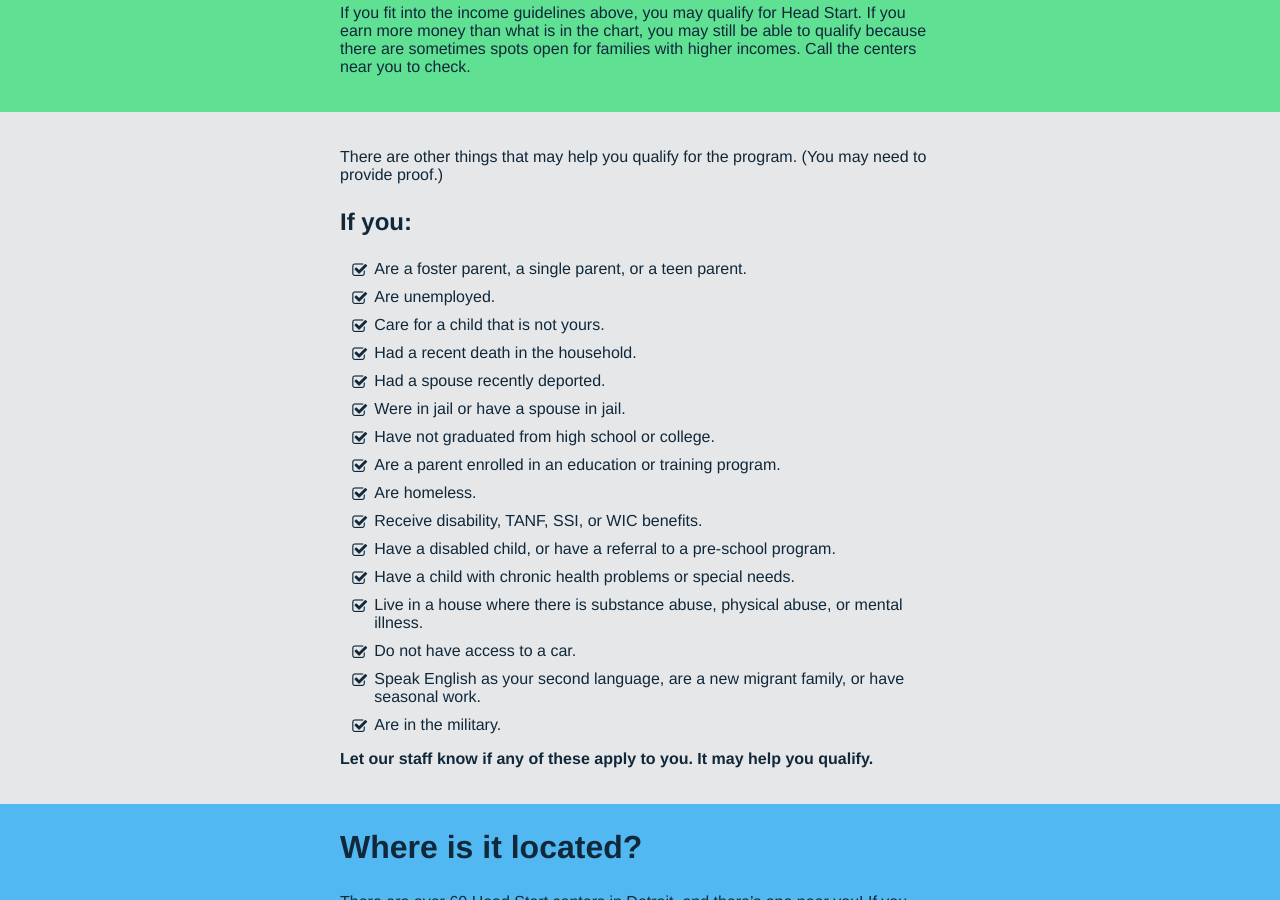
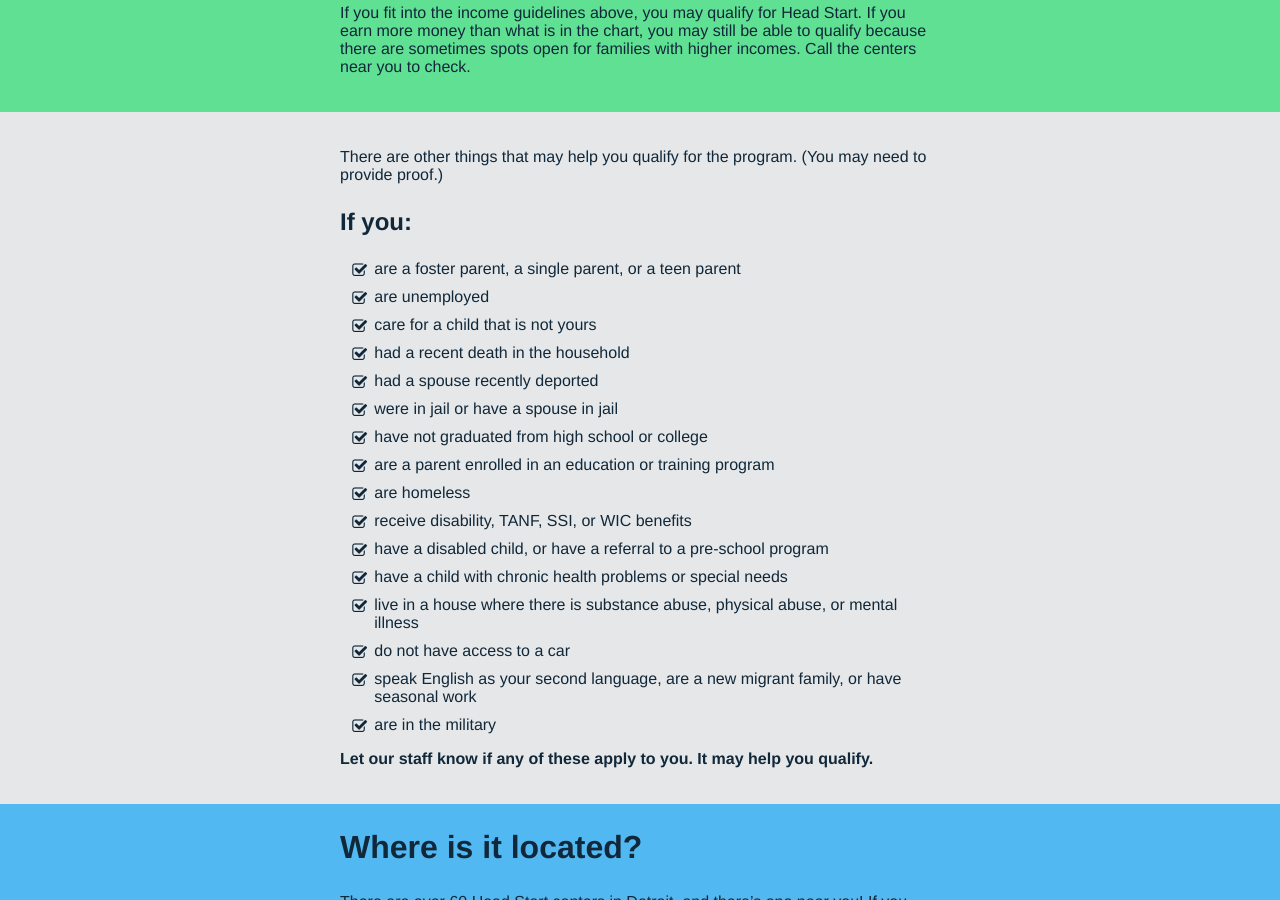
Before and after one commit to workdept/detroit-head-start, a Jekyll site: the page built from index.html, in a window 1280 px wide and 900 px high, scrolled down 1980 px. Built offline with Jekyll 4.4.1, drawn with Linux system fonts in a browser that asks for light colours; nearby versions of some CDN libraries; some of the changed text lies outside the part shown.

Commit message:
update content

```diff
--- a/index.html
+++ b/index.html
@@ -204,54 +204,54 @@ testimonial-2:
             <h3>If you:</h3>
 
             <ul class="fa-ul check-box" dir="ltr">
-                <li><i class="fa fa-check-square-o"></i>Are a foster
-                parent, a single parent, or a teen parent.</li>
+                <li><i class="fa fa-check-square-o"></i>are a foster
+                parent, a single parent, or a teen parent</li>
 
-                <li><i class="fa fa-check-square-o"></i>Are
-                unemployed.</li>
+                <li><i class="fa fa-check-square-o"></i>are
+                unemployed</li>
 
-                <li><i class="fa fa-check-square-o"></i>Care for a child
-                that is not yours.</li>
+                <li><i class="fa fa-check-square-o"></i>care for a child
+                that is not yours</li>
 
-                <li><i class="fa fa-check-square-o"></i>Had a recent death
-                in the household.</li>
+                <li><i class="fa fa-check-square-o"></i>had a recent death
+                in the household</li>
 
-                <li><i class="fa fa-check-square-o"></i>Had a spouse
-                recently deported.</li>
+                <li><i class="fa fa-check-square-o"></i>had a spouse
+                recently deported</li>
 
-                <li><i class="fa fa-check-square-o"></i>Were in jail or
-                have a spouse in jail.</li>
+                <li><i class="fa fa-check-square-o"></i>were in jail or
+                have a spouse in jail</li>
 
-                <li><i class="fa fa-check-square-o"></i>Have not graduated
-                from high school or college.</li>
+                <li><i class="fa fa-check-square-o"></i>have not graduated
+                from high school or college</li>
 
-                <li><i class="fa fa-check-square-o"></i>Are a parent
-                enrolled in an education or training program.</li>
+                <li><i class="fa fa-check-square-o"></i>are a parent
+                enrolled in an education or training program</li>
 
-                <li><i class="fa fa-check-square-o"></i>Are homeless.</li>
+                <li><i class="fa fa-check-square-o"></i>are homeless</li>
 
-                <li><i class="fa fa-check-square-o"></i>Receive disability,
-                TANF, SSI, or WIC benefits.</li>
+                <li><i class="fa fa-check-square-o"></i>receive disability,
+                TANF, SSI, or WIC benefits</li>
 
-                <li><i class="fa fa-check-square-o"></i>Have a disabled
-                child, or have a referral to a pre-school program.</li>
+                <li><i class="fa fa-check-square-o"></i>have a disabled
+                child, or have a referral to a pre-school program</li>
 
-                <li><i class="fa fa-check-square-o"></i>Have a child with
-                chronic health problems or special needs.</li>
+                <li><i class="fa fa-check-square-o"></i>have a child with
+                chronic health problems or special needs</li>
 
-                <li><i class="fa fa-check-square-o"></i>Live in a house
+                <li><i class="fa fa-check-square-o"></i>live in a house
                 where there is substance abuse, physical abuse, or mental
-                illness.</li>
+                illness</li>
 
-                <li><i class="fa fa-check-square-o"></i>Do not have access
-                to a car.</li>
+                <li><i class="fa fa-check-square-o"></i>do not have access
+                to a car</li>
 
-                <li><i class="fa fa-check-square-o"></i>Speak English as
+                <li><i class="fa fa-check-square-o"></i>speak English as
                 your second language, are a new migrant family, or have
-                seasonal work.</li>
+                seasonal work</li>
 
-                <li><i class="fa fa-check-square-o"></i>Are in the
-                military.</li>
+                <li><i class="fa fa-check-square-o"></i>are in the
+                military</li>
             </ul>
 
             <p style="font-weight: bold">Let our staff know if any of these
```
Also changed, not shown: other parts of index.html (+1 -1 lines).
